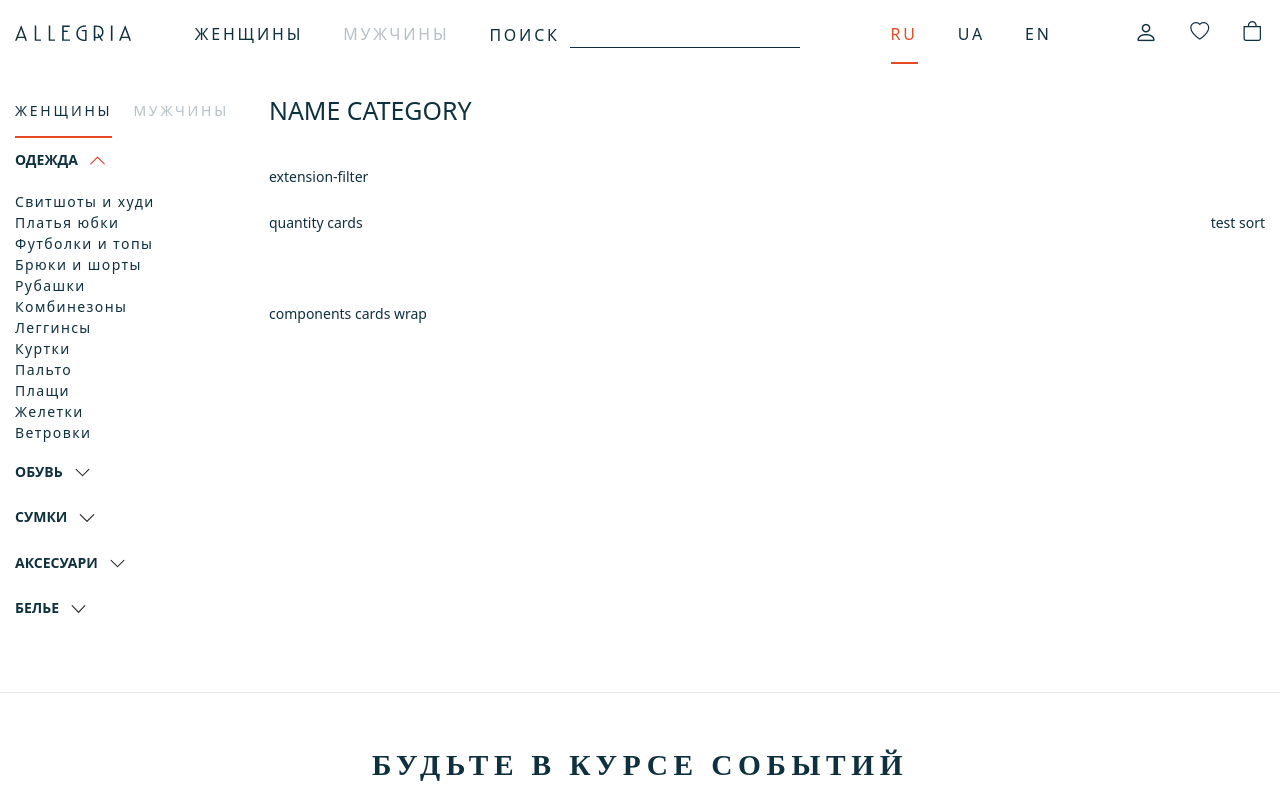
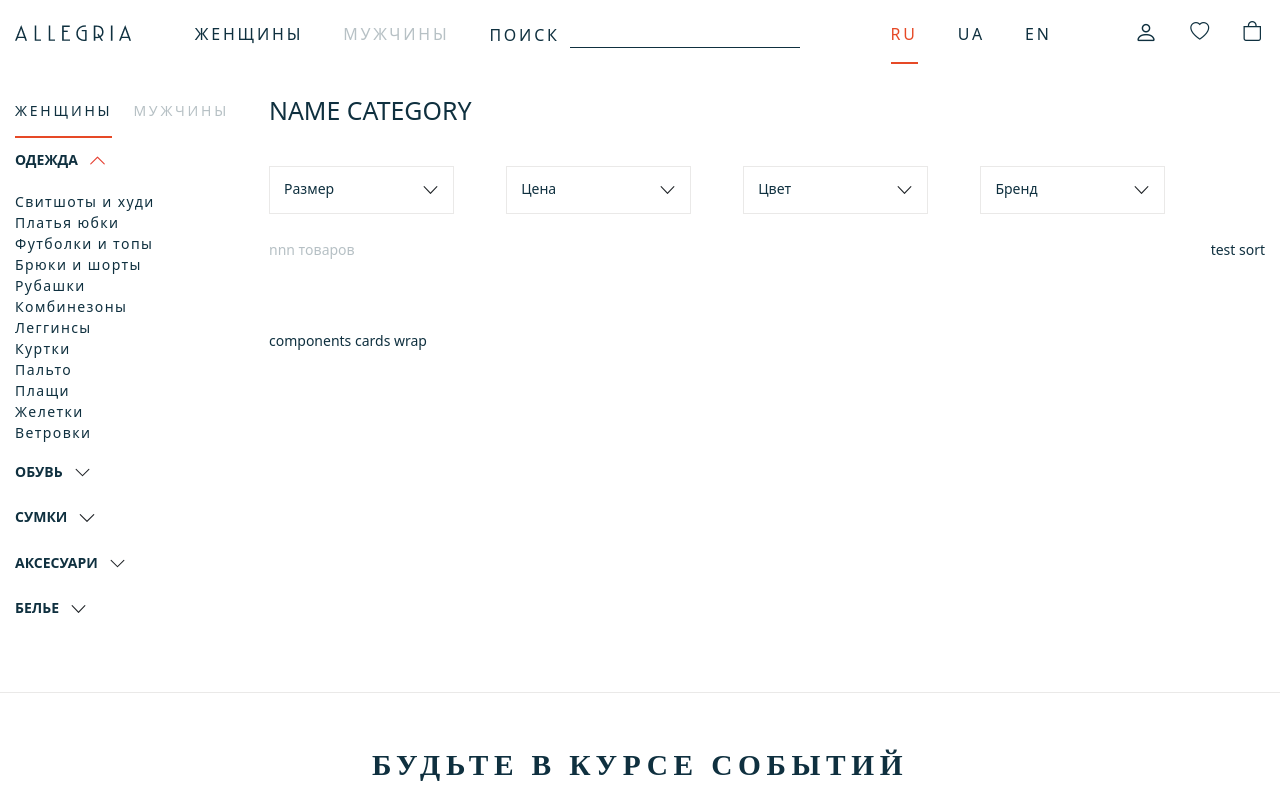
Before and after one commit to MariiaUdovytska/Allegria-Womens-Clothing-Store, a React (Create React App) app in the folder allegria-womens-clothing-store/: page /productCardsPage in a window 1280 px wide. Shown: the top 800 px of the page. Built offline with nearby package versions, Linux system fonts and the light colour scheme.

Commit message:
add skeleton  and styles for ExtensionFilter

```diff
--- a/allegria-womens-clothing-store/src/css/productCardsPage/extensionFilter.css
+++ b/allegria-womens-clothing-store/src/css/productCardsPage/extensionFilter.css
@@ -0,0 +1,76 @@
+.extension-filter{
+	display: flex;
+	flex-direction: row;
+	justify-content: space-between;
+}
+.extension-filter__accordion .accordion-button{
+	font-weight: 400;
+	justify-content: space-between;
+}
+.extension-filter__accordion .accordion-item{
+	width: 185px;
+	border: 1px solid #EAE9E8;
+	border-radius: unset;
+}
+.extension-filter__accordion .accordion{
+	--bs-accordion-btn-padding-x: 1rem;
+	--bs-accordion-btn-padding-y: 1rem;
+}
+.extension-filter__accordion .accordion-body{
+	--bs-accordion-body-padding-x: 0.5rem;
+	--bs-accordion-body-padding-y: 0.8rem;
+	border-top: 1px solid #EAE9E8;
+}
+.extension-filter__accordion .accordion-body ul{
+	display: flex;
+	flex-wrap: wrap;
+}
+.ext-fil__acc1 .accordion-body ul li{
+	width: 35px;
+	height: 35px;
+}
+.ext-fil__acc2 .accordion-body ul li,
+.ext-fil__acc3 .accordion-body ul li,
+.ext-fil__acc4 .accordion-body ul li{
+	padding: 6px 7px;
+}
+.extension-filter__accordion .accordion-body ul li{
+	border: 1px solid #EAE9E8;
+	margin: 0px 7px 8px 0px;
+	text-transform: uppercase;
+	display: flex;
+   justify-content: center;
+	align-items: center;
+}
+.extension-filter__accordion .accordion-body ul li:hover{
+	cursor: pointer;
+	color: #E64926;
+	border: 1px solid #0F303F;
+	transition: all 0.3s ease-in-out;
+}
+.extension-filter__accordion .accordion-body ul li:hover::before{
+	display: none;
+}
+.extension-filter__accordion-btn{
+	width: 100%;
+	background-color: #0F303F;
+	color: #fff;
+	text-transform: uppercase;
+	padding: 8px 3px;
+}
+.extension-filter__accordion-btn:hover,
+.extension-filter__accordion-btn:focus{
+	background-color: #044360;
+	transition: all 0.3s ease-in-out;
+}
+
+@media (max-width:1094px){
+	.extension-filter__accordion .accordion-item{
+		width: 170px;
+	}
+}
+@media (max-width:962px){
+	.extension-filter__accordion .accordion-item{
+		width: 150px;
+	}
+}
--- a/allegria-womens-clothing-store/src/css/productCardsPage/productsSide.css
+++ b/allegria-womens-clothing-store/src/css/productCardsPage/productsSide.css
@@ -23,3 +23,11 @@
 	margin-top: 25px;
 	margin-bottom: 70px;
 }
+.side-products__sort span{
+	opacity: 0.3;
+}
+@media (max-width:1094px){
+	.side-products__filter{
+		width: 100%;
+	}
+}
--- a/allegria-womens-clothing-store/src/productCardsPage/ExtensionFilter.js
+++ b/allegria-womens-clothing-store/src/productCardsPage/ExtensionFilter.js
@@ -1,11 +1,76 @@
-
 import React from 'react';
 import '../css/productCardsPage/extensionFilter.css';
+import { Accordion } from 'react-bootstrap';
 
 function ExtensionFilter() {
 	return (
 		<div className='extension-filter'>
-			extension-filter
+			<div className='extension-filter__accordion ext-fil__acc1 menu-detailed__accordion'>
+				<Accordion>
+					<Accordion.Item eventKey="0">
+						<Accordion.Header>Размер</Accordion.Header>
+						<Accordion.Body >
+							<ul>
+								<li>XS</li>
+								<li>s</li>
+								<li>m</li>
+								<li>l</li>
+								<li>xl</li>
+								<li>xp</li>
+							</ul>
+							<button className='extension-filter__accordion-btn' type='submit'>Применить</button>
+						</Accordion.Body>
+					</Accordion.Item>
+				</Accordion>
+			</div>
+			<div className='extension-filter__accordion ext-fil__acc2 menu-detailed__accordion'>
+				<Accordion>
+					<Accordion.Item eventKey="0">
+						<Accordion.Header>Цена</Accordion.Header>
+						<Accordion.Body >
+							<ul>
+								<li>0-500</li>
+								<li>500-100</li>
+								<li>1000-2000</li>
+								<li>2000-4000</li>
+								<li>4000-8000</li>
+							</ul>
+							<button className='extension-filter__accordion-btn' type='submit'>Применить</button>
+						</Accordion.Body>
+					</Accordion.Item>
+				</Accordion>
+			</div>
+			<div className='extension-filter__accordion ext-fil__acc3 menu-detailed__accordion'>
+				<Accordion>
+					<Accordion.Item eventKey="0">
+						<Accordion.Header>Цвет</Accordion.Header>
+						<Accordion.Body >
+							<ul>
+								<li>белый</li>
+								<li>серый</li>
+								<li>черный</li>
+							</ul>
+							<button className='extension-filter__accordion-btn' type='submit'>Применить</button>
+						</Accordion.Body>
+					</Accordion.Item>
+				</Accordion>
+			</div>
+			<div className='extension-filter__accordion ext-fil__acc4 menu-detailed__accordion'>
+				<Accordion>
+					<Accordion.Item eventKey="0">
+						<Accordion.Header>Бренд</Accordion.Header>
+						<Accordion.Body >
+							<ul>
+								<li>American vintage</li>
+								<li>george gina lucy</li>
+								<li>DEHA</li>
+								<li>birkenstock</li>
+							</ul>
+							<button className='extension-filter__accordion-btn' type='submit'>Применить</button>
+						</Accordion.Body>
+					</Accordion.Item>
+				</Accordion>
+			</div>
 		</div>
 	);
 }
--- a/allegria-womens-clothing-store/src/productCardsPage/ProductsSide.js
+++ b/allegria-womens-clothing-store/src/productCardsPage/ProductsSide.js
@@ -17,7 +17,7 @@ class ProductsSide extends React.Component {
 						<ExtensionFilter />
 					</div>
 					<div className='side-products__sort'>
-						<span>quantity cards</span>
+						<span>nnn товаров</span>
 						<SortProducts />
 					</div>
 				</div>
```
